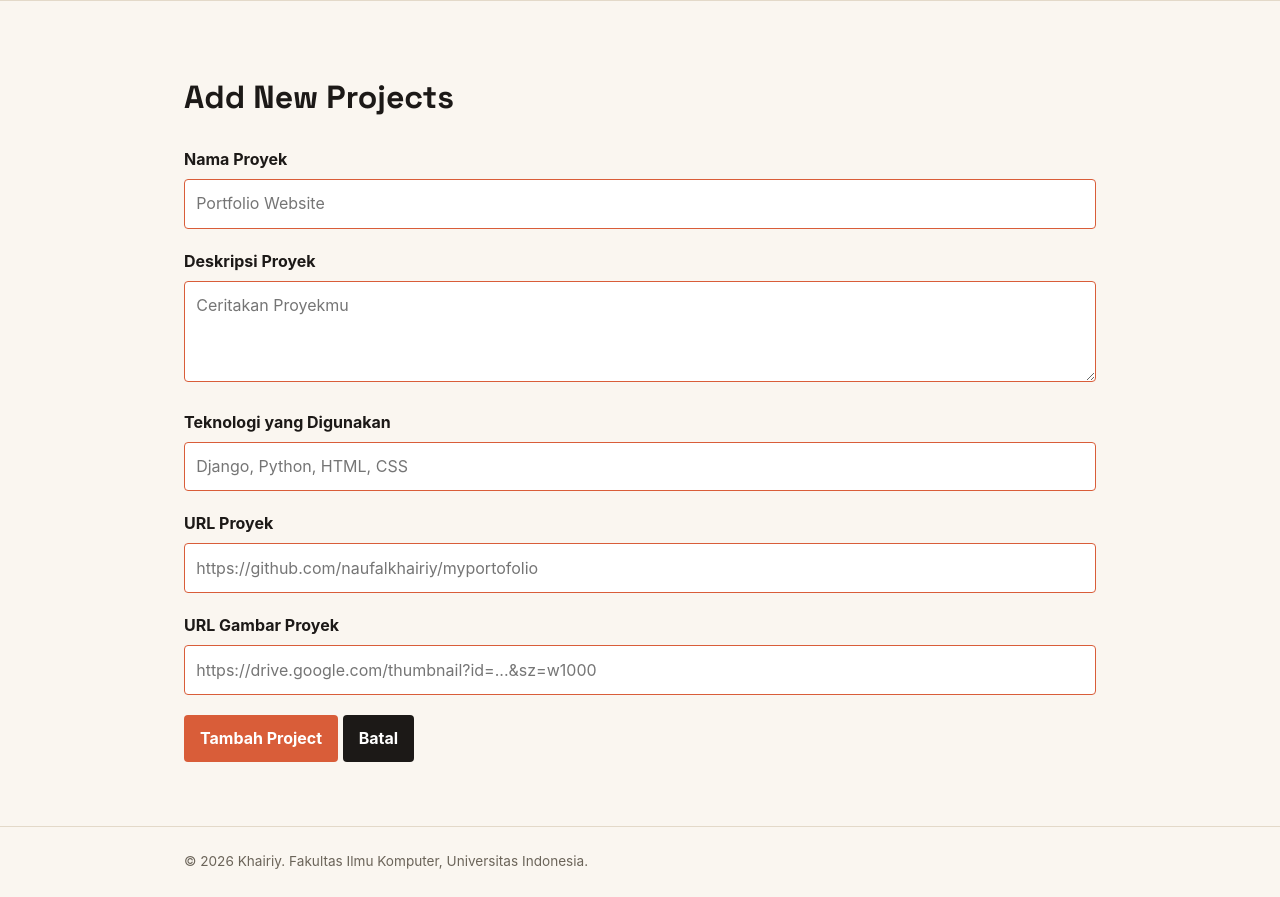
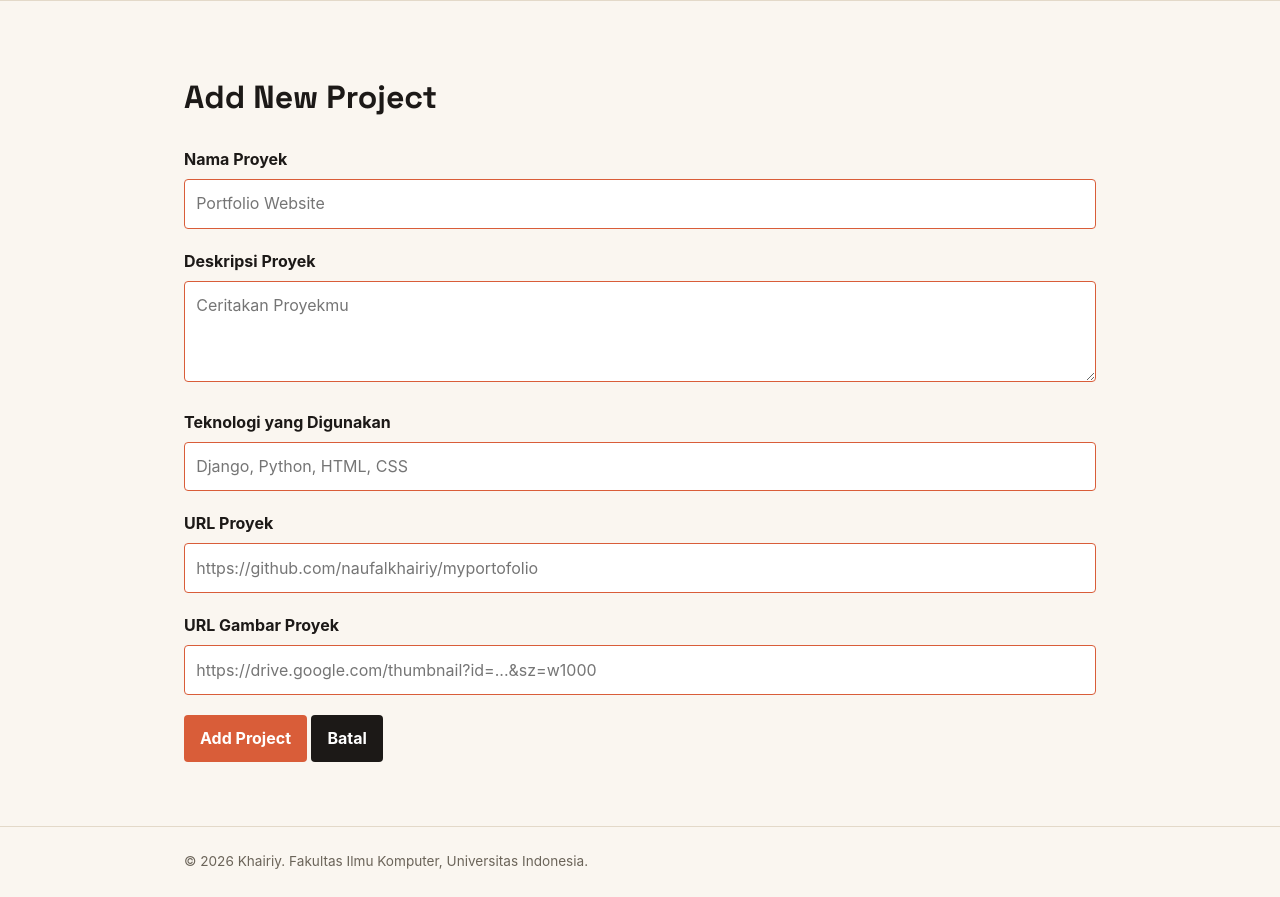
Before and after one commit to naufalkhairiy/myportofolio, a Django app: page /projects/add/ in a window 1280 px wide. Shown: the part 74-971 px from the top of the page. Run offline with Django 5.2, Linux system fonts and the light colour scheme.

Commit message:
style: refine project interface wording

```diff
--- a/templates/project.html
+++ b/templates/project.html
@@ -22,7 +22,7 @@
                     class="button project-add-button"
                 >
                     <span aria-hidden="true">+</span>
-                    Tambah Proyek
+                    Add Project
                 </a>
 
             </div>
--- a/templates/projects_form.html
+++ b/templates/projects_form.html
@@ -6,7 +6,7 @@
     <main>
         <section class="experience-section">
             <div class="container">
-                <h1>Add New Projects</h1>
+                <h1>Add New Project</h1>
                 <form method="post"
                       action="{% url 'main:create_project' %}"
                       class="project-form">
@@ -20,7 +20,7 @@
                             {% endfor %}
                         </div>
                     {% endfor %}
-                    <button type="submit" class="button">Tambah Project</button>
+                    <button type="submit" class="button">Add Project</button>
                     <a href="{% url 'main:show_projects' %}" class="button button-secondary">Batal</a>
                 </form>
             </div>
```
